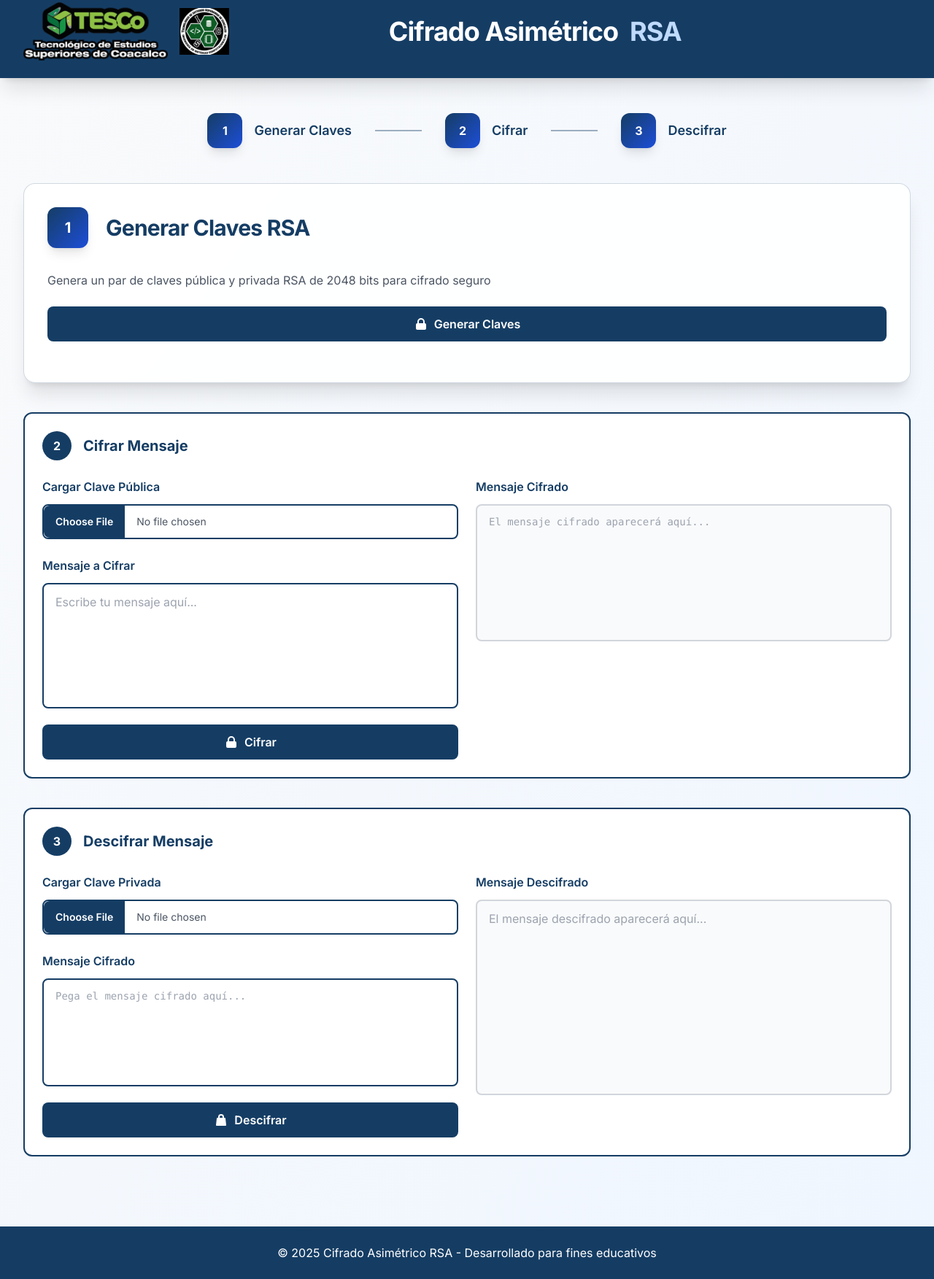
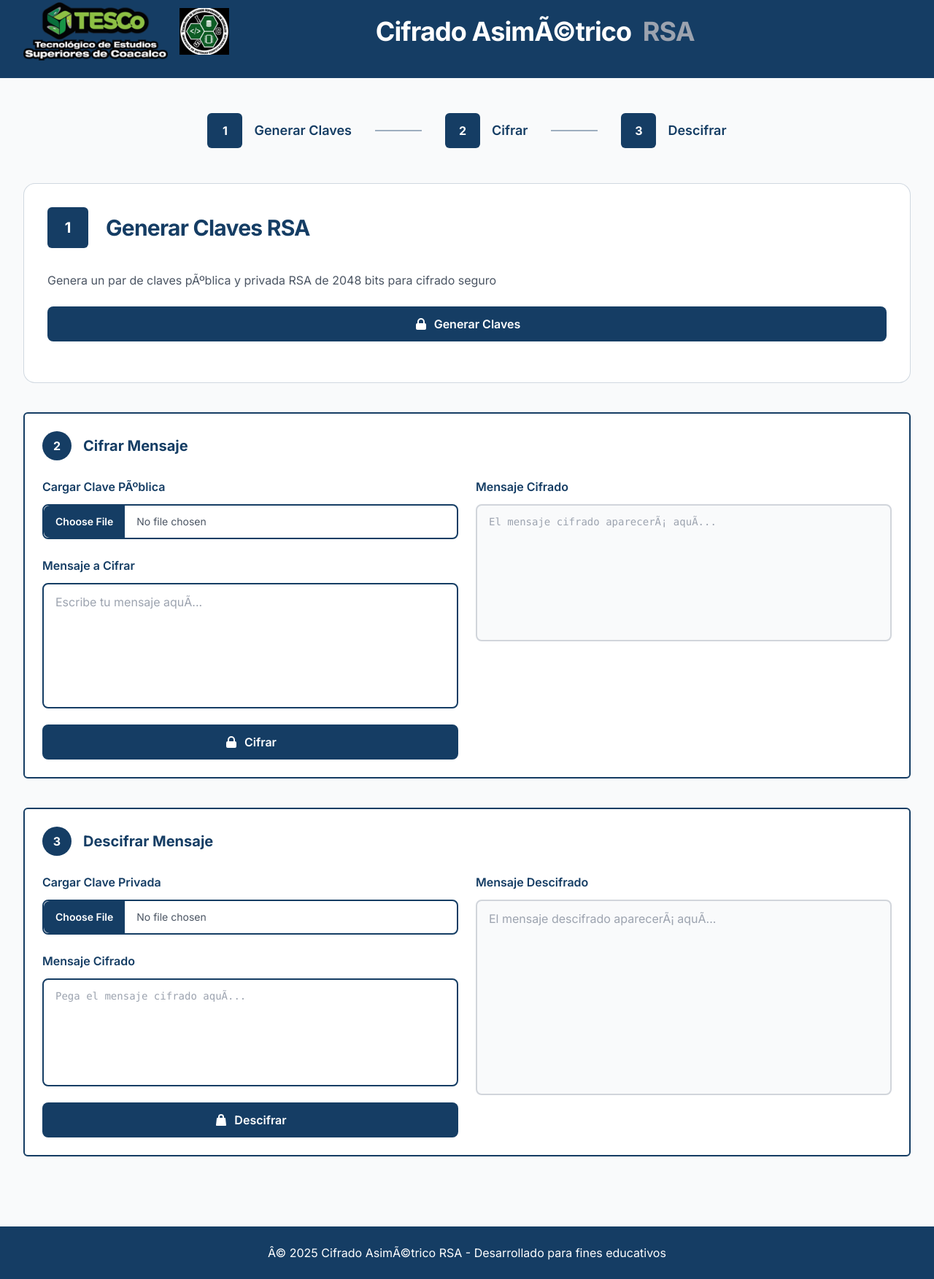
Before and after one commit to Matthew-Garay/CifradoAsimetrico, a plain HTML site: page index.html in a window 1280 px wide. Shown: the part 21-1774 px from the top of the page at 73% size. Drawn offline with nearby package versions, Linux system fonts and the light colour scheme.

Commit message:
refactor(ui): eliminar degradados, sombras pesadas y colores saturados; aplicar paleta neutra

```diff
--- a/index.html
+++ b/index.html
@@ -1,20 +1,10 @@
-<!--
-Nivel de Alerta: Negro. La extracción del Paquete-Ómega debe completarse en la
-ventana de 02:00h a 02:15h (GMT-5) del 28 de Noviembre. El punto de encuentro
-(Drop Zone Gamma) se ha reubicado a la ubicación $40.7128, -74.0060$. El Agente
-32.A utilizará el acceso secundario (protocolo 'Fantasma') y debe confirmar que
-el archivo con hash SHA-256 A4E3B9F2 está completamente borrado del
-Servidor-Nexo. La clave de respaldo para la decodificación del archivo es la
-frase 'SolNegro_55'. Destruye este mensaje después de la confirmación de
-lectura.
--->
 
 <!DOCTYPE html>
 <html lang="es">
   <head>
     <meta charset="UTF-8" />
     <meta name="viewport" content="width=device-width, initial-scale=1.0" />
-    <title>Cifrado Asimétrico RSA</title>
+    <title>Cifrado AsimÃ©trico RSA</title>
     <link rel="preconnect" href="https://fonts.googleapis.com" />
     <link rel="preconnect" href="https://fonts.gstatic.com" crossorigin />
     <link
@@ -38,10 +28,10 @@ lectura.
     </script>
   </head>
   <body
-    class="bg-gradient-to-br from-gray-50 to-blue-50 min-h-screen font-sans antialiased"
+    class="bg-gray-50 min-h-screen font-sans antialiased"
   >
     <!-- Navigation -->
-    <nav class="bg-primary shadow-xl backdrop-blur-sm">
+    <nav class="bg-primary  backdrop-blur-sm">
       <div class="max-w-7xl mx-auto px-4 sm:px-6 lg:px-8">
         <div class="flex items-center justify-between py-4 md:py-6">
           <div class="flex items-center space-x-3 md:space-x-6">
@@ -49,21 +39,21 @@ lectura.
               <img
                 src="images/tescologo.png"
                 alt="Logo Escuela 1"
-                class="h-8 md:h-16 lg:h-20 w-auto object-contain hover:scale-105 transition-transform duration-300"
+                class="h-8 md:h-16 lg:h-20 w-auto object-contain  transition-transform duration-300"
               />
               <img
                 src="images/siclogo.png"
                 alt="Logo Escuela 2"
-                class="h-10 md:h-16 lg:h-16 w-auto object-contain hover:scale-105 transition-transform duration-300"
+                class="h-10 md:h-16 lg:h-16 w-auto object-contain  transition-transform duration-300"
               />
             </div>
           </div>
           <h1
             class="text-white text-lg sm:text-xl md:text-2xl lg:text-3xl xl:text-4xl font-bold flex-1 text-center tracking-tight"
           >
-            <span class="hidden sm:inline">Cifrado Asimétrico</span>
+            <span class="hidden sm:inline">Cifrado AsimÃ©trico</span>
             <span class="sm:hidden">Cifrado</span>
-            <span class="text-blue-200 ml-1 md:ml-2">RSA</span>
+            <span class="text-gray-400 ml-1 md:ml-2">RSA</span>
           </h1>
           <div class="w-12 md:w-16 lg:w-24"></div>
         </div>
@@ -78,7 +68,7 @@ lectura.
       >
         <div class="flex items-center group">
           <div
-            class="w-10 h-10 md:w-12 md:h-12 bg-gradient-to-br from-primary to-blue-700 text-white rounded-xl flex items-center justify-center font-bold mr-3 md:mr-4 shadow-lg group-hover:scale-110 transition-transform duration-300"
+            class="w-10 h-10 md:w-12 md:h-12 bg-primary text-white rounded-md flex items-center justify-center font-bold mr-3 md:mr-4  group- transition-transform duration-300"
           >
             <span class="text-sm md:text-base">1</span>
           </div>
@@ -90,7 +80,7 @@ lectura.
         <div class="hidden sm:block w-8 md:w-16 h-0.5 bg-primary/40"></div>
         <div class="flex items-center group">
           <div
-            class="w-10 h-10 md:w-12 md:h-12 bg-gradient-to-br from-primary to-blue-700 text-white rounded-xl flex items-center justify-center font-bold mr-3 md:mr-4 shadow-lg group-hover:scale-110 transition-transform duration-300"
+            class="w-10 h-10 md:w-12 md:h-12 bg-primary text-white rounded-md flex items-center justify-center font-bold mr-3 md:mr-4  group- transition-transform duration-300"
           >
             <span class="text-sm md:text-base">2</span>
           </div>
@@ -102,7 +92,7 @@ lectura.
         <div class="hidden sm:block w-8 md:w-16 h-0.5 bg-primary/40"></div>
         <div class="flex items-center group">
           <div
-            class="w-10 h-10 md:w-12 md:h-12 bg-gradient-to-br from-primary to-blue-700 text-white rounded-xl flex items-center justify-center font-bold mr-3 md:mr-4 shadow-lg group-hover:scale-110 transition-transform duration-300"
+            class="w-10 h-10 md:w-12 md:h-12 bg-primary text-white rounded-md flex items-center justify-center font-bold mr-3 md:mr-4  group- transition-transform duration-300"
           >
             <span class="text-sm md:text-base">3</span>
           </div>
@@ -117,11 +107,11 @@ lectura.
       <div class="space-y-6 md:space-y-8 lg:space-y-10">
         <!-- Step 1: Generate Keys -->
         <div
-          class="bg-white/90 backdrop-blur-sm border border-primary/20 rounded-2xl p-6 md:p-8 shadow-xl hover:shadow-2xl transition-all duration-300"
+          class="bg-white/90 backdrop-blur-sm border border-primary/20 rounded-2xl p-6 md:p-8  hover:shadow-2xl transition-all duration-300"
         >
           <div class="flex items-center mb-6 md:mb-8">
             <div
-              class="w-12 h-12 md:w-14 md:h-14 bg-gradient-to-br from-primary to-blue-700 text-white rounded-xl flex items-center justify-center font-bold mr-4 md:mr-6 shadow-lg"
+              class="w-12 h-12 md:w-14 md:h-14 bg-primary text-white rounded-md flex items-center justify-center font-bold mr-4 md:mr-6 "
             >
               <span class="text-lg md:text-xl">1</span>
             </div>
@@ -133,7 +123,7 @@ lectura.
           </div>
 
           <p class="text-gray-600 mb-6">
-            Genera un par de claves pública y privada RSA de 2048 bits para
+            Genera un par de claves pÃºblica y privada RSA de 2048 bits para
             cifrado seguro
           </p>
 
@@ -165,7 +155,7 @@ lectura.
                   clip-rule="evenodd"
                 />
               </svg>
-              <span>Clave Pública</span>
+              <span>Clave PÃºblica</span>
             </a>
             <a
               id="privDownload"
@@ -184,7 +174,7 @@ lectura.
         </div>
 
         <!-- Step 2: Encrypt -->
-        <div class="bg-white border-2 border-primary rounded-xl p-6 shadow-sm">
+        <div class="bg-white border-2 border-primary rounded-md p-6 shadow-sm">
           <div class="flex items-center mb-6">
             <div
               class="w-10 h-10 bg-primary text-white rounded-full flex items-center justify-center font-bold mr-4"
@@ -197,7 +187,7 @@ lectura.
           <div class="grid grid-cols-1 lg:grid-cols-2 gap-6">
             <div>
               <label class="block text-primary font-semibold mb-3"
-                >Cargar Clave Pública</label
+                >Cargar Clave PÃºblica</label
               >
               <input
                 type="file"
@@ -213,7 +203,7 @@ lectura.
                 id="mensaje"
                 rows="6"
                 class="w-full px-4 py-3 border-2 border-primary rounded-lg focus:outline-none focus:ring-2 focus:ring-blue-300 resize-none"
-                placeholder="Escribe tu mensaje aquí..."
+                placeholder="Escribe tu mensaje aquÃ­..."
               ></textarea>
 
               <button
@@ -240,7 +230,7 @@ lectura.
                 rows="8"
                 readonly
                 class="w-full px-4 py-3 bg-gray-50 border-2 border-gray-300 rounded-lg font-mono text-sm resize-none"
-                placeholder="El mensaje cifrado aparecerá aquí..."
+                placeholder="El mensaje cifrado aparecerÃ¡ aquÃ­..."
               ></textarea>
               <div id="emailSection" class="hidden mt-4">
                 <label class="block text-primary font-semibold mb-2"
@@ -254,7 +244,7 @@ lectura.
                 />
                 <button
                   onclick="enviarPorCorreo()"
-                  class="w-full bg-green-500 hover:bg-green-600 text-white font-semibold py-3 px-6 rounded-lg transition-colors duration-200 flex items-center justify-center space-x-2"
+                  class="w-full bg-gray-700 hover:bg-green-600 text-white font-semibold py-3 px-6 rounded-lg transition-colors duration-200 flex items-center justify-center space-x-2"
                 >
                   <svg class="w-5 h-5" fill="currentColor" viewBox="0 0 20 20">
                     <path
@@ -272,7 +262,7 @@ lectura.
         </div>
 
         <!-- Step 3: Decrypt -->
-        <div class="bg-white border-2 border-primary rounded-xl p-6 shadow-sm">
+        <div class="bg-white border-2 border-primary rounded-md p-6 shadow-sm">
           <div class="flex items-center mb-6">
             <div
               class="w-10 h-10 bg-primary text-white rounded-full flex items-center justify-center font-bold mr-4"
@@ -301,7 +291,7 @@ lectura.
                 id="cipherInput"
                 rows="6"
                 class="w-full px-4 py-3 border-2 border-primary rounded-lg focus:outline-none focus:ring-2 focus:ring-blue-300 font-mono text-sm resize-none"
-                placeholder="Pega el mensaje cifrado aquí..."
+                placeholder="Pega el mensaje cifrado aquÃ­..."
               ></textarea>
 
               <button
@@ -328,7 +318,7 @@ lectura.
                 rows="10"
                 readonly
                 class="w-full px-4 py-3 bg-gray-50 border-2 border-gray-300 rounded-lg resize-none"
-                placeholder="El mensaje descifrado aparecerá aquí..."
+                placeholder="El mensaje descifrado aparecerÃ¡ aquÃ­..."
               ></textarea>
             </div>
           </div>
@@ -340,7 +330,7 @@ lectura.
     <footer class="bg-primary text-white py-6 mt-12">
       <div class="max-w-7xl mx-auto px-4 sm:px-6 lg:px-8 text-center">
         <p class="text-sm md:text-base">
-          © 2025 Cifrado Asimétrico RSA - Desarrollado para fines educativos
+          Â© 2025 Cifrado AsimÃ©trico RSA - Desarrollado para fines educativos
         </p>
       </div>
     </footer>
@@ -407,9 +397,9 @@ lectura.
             true,
             ["encrypt"]
           );
-          showNotification("Clave pública cargada", "success");
+          showNotification("Clave pÃºblica cargada", "success");
         } catch (error) {
-          showNotification("Error al cargar clave pública", "error");
+          showNotification("Error al cargar clave pÃºblica", "error");
         }
       };
 
@@ -432,7 +422,7 @@ lectura.
 
       async function cifrar() {
         if (!publicKey)
-          return showNotification("Carga la clave pública primero", "error");
+          return showNotification("Carga la clave pÃºblica primero", "error");
 
         try {
           const mensaje = document.getElementById("mensaje").value;
@@ -541,8 +531,8 @@ lectura.
 
       function showNotification(message, type) {
         const notification = document.createElement("div");
-        notification.className = `fixed top-4 right-4 z-50 px-6 py-3 rounded-lg shadow-lg text-white font-medium transform transition-all duration-300 translate-x-full ${
-          type === "success" ? "bg-green-500" : "bg-red-500"
+        notification.className = `fixed top-4 right-4 z-50 px-6 py-3 rounded-lg  text-white font-medium transform transition-all duration-300 translate-x-full ${
+          type === "success" ? "bg-gray-700" : "bg-gray-700"
         }`;
         notification.textContent = message;
         document.body.appendChild(notification);
@@ -587,7 +577,7 @@ lectura.
           formData.append("_captcha", "false");
           formData.append(
             "mensaje",
-            `Hola,\n\nTe envío un mensaje cifrado usando RSA.\n\nMensaje cifrado:\n${mensajeCifrado}\n\nLa clave privada está adjunta como archivo JSON.\n\nInstrucciones:\n1. Descarga el archivo adjunto 'clave_privada.json'\n2. Ve a la aplicación de cifrado\n3. Carga la clave privada\n4. Pega el mensaje cifrado\n5. Haz clic en Descifrar\n\nSaludos`
+            `Hola,\n\nTe envÃ­o un mensaje cifrado usando RSA.\n\nMensaje cifrado:\n${mensajeCifrado}\n\nLa clave privada estÃ¡ adjunta como archivo JSON.\n\nInstrucciones:\n1. Descarga el archivo adjunto 'clave_privada.json'\n2. Ve a la aplicaciÃ³n de cifrado\n3. Carga la clave privada\n4. Pega el mensaje cifrado\n5. Haz clic en Descifrar\n\nSaludos`
           );
           formData.append("attachment", claveFile);
 
@@ -608,9 +598,9 @@ lectura.
         } catch (error) {
           // Fallback a mailto
           const asunto = "Mensaje Cifrado RSA";
-          const cuerpo = `Hola,\n\nTe envío un mensaje cifrado usando RSA.\n\n=== MENSAJE CIFRADO ===\n${mensajeCifrado}\n\n=== CLAVE PRIVADA JSON ===\n${
+          const cuerpo = `Hola,\n\nTe envÃ­o un mensaje cifrado usando RSA.\n\n=== MENSAJE CIFRADO ===\n${mensajeCifrado}\n\n=== CLAVE PRIVADA JSON ===\n${
             clavePrivadaTexto || "No disponible"
-          }\n\n=== INSTRUCCIONES ===\n1. Copia la clave privada JSON\n2. Guárdala como 'clave_privada.json'\n3. Usa la aplicación para descifrar\n\nSaludos`;
+          }\n\n=== INSTRUCCIONES ===\n1. Copia la clave privada JSON\n2. GuÃ¡rdala como 'clave_privada.json'\n3. Usa la aplicaciÃ³n para descifrar\n\nSaludos`;
 
           const mailtoLink = `mailto:${emailDestinatario}?subject=${encodeURIComponent(
             asunto
```
